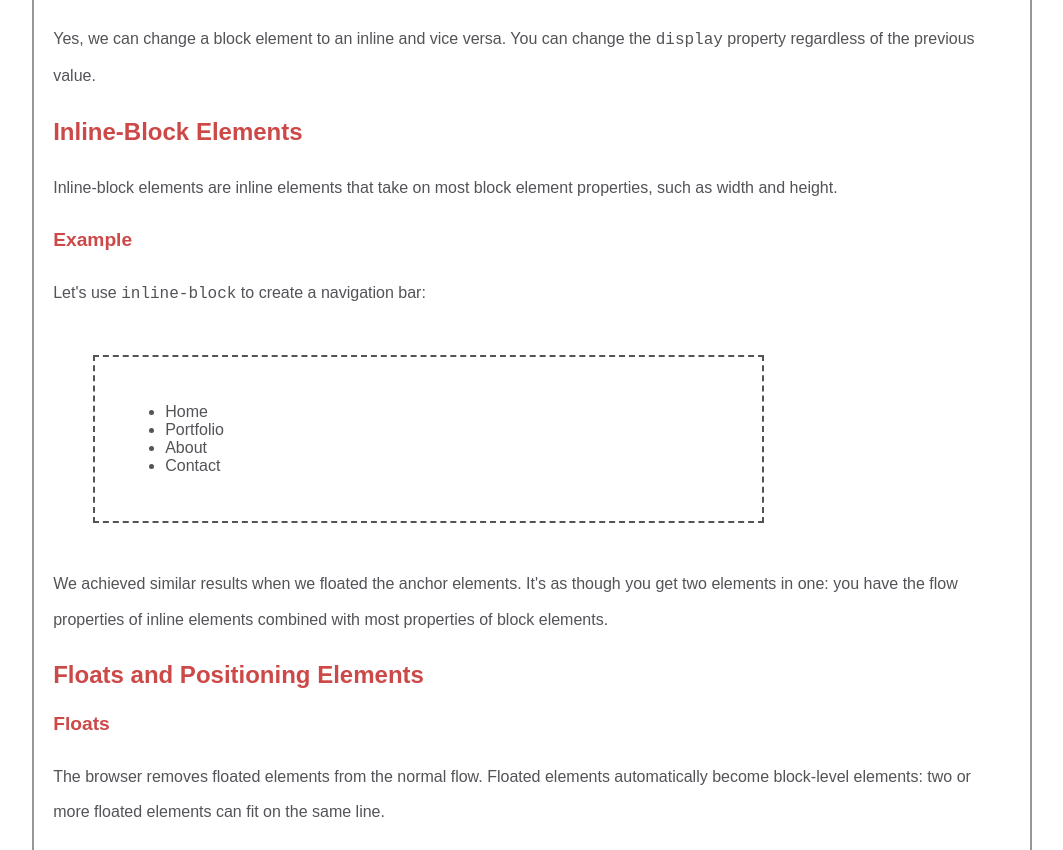
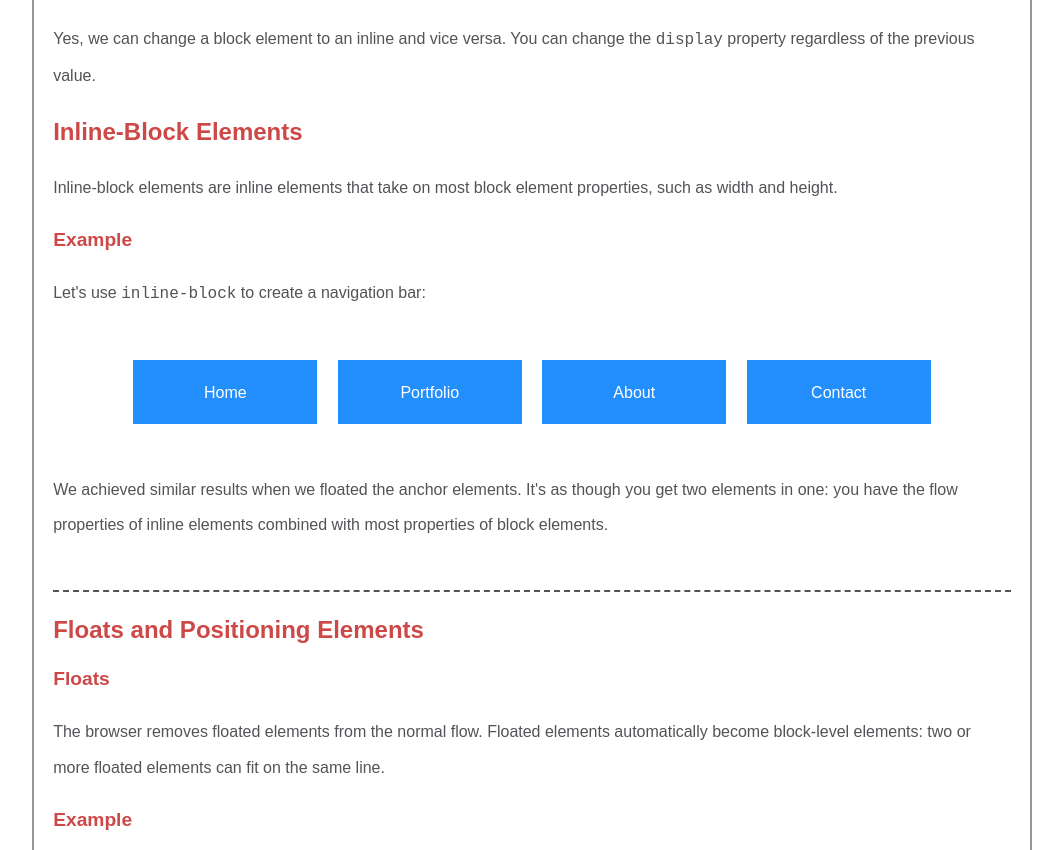
Before and after one commit to darrenchurchill/LS202, a plain HTML site: page lesson_6/08_floats_and_positioning/floats_and_positioning.html in a window 1280 px wide. Shown: the part 3012-3862 px from the top of the page, without its empty margins (108-1171 px from the left). Drawn offline with Linux system fonts and the light colour scheme.

Commit message:
Add "Inline-Block Elements" styles

```diff
--- a/lesson_6/08_floats_and_positioning/floats_and_positioning.css
+++ b/lesson_6/08_floats_and_positioning/floats_and_positioning.css
@@ -88,7 +88,8 @@ figure p {
   border: 3px solid #006300;
 }
 
-#block-elements figure {
+#block-elements figure,
+#inline-block-elements figure {
   width: 100%;
   border: none;
   padding: 0;
@@ -96,7 +97,8 @@ figure p {
 }
 
 #block-elements div,
-#block-elements a {
+#block-elements a,
+#inline-block-elements a {
   color: white;
   background-color: #228ffc;
 }
@@ -167,3 +169,33 @@ figure p {
 #block-float-width-and-height div + div {
   width: 50%;
 }
+
+#inline-block-elements {
+  border-bottom: 2px dashed #545454;
+  padding-bottom: 3em;
+}
+
+#inline-block-elements figure {
+  margin: 3rem 0;
+}
+
+#inline-block-elements figure ul {
+  padding: 0;
+  margin: auto;
+  width: max-content;
+}
+
+#inline-block-elements figure li {
+  list-style-type: none;
+  display: inline-block;
+}
+
+#inline-block-elements figure a {
+  display: inline-block;
+  box-sizing: border-box;
+  text-align: center;
+  height: 4em;
+  width: 11.5em;
+  padding: 1.5em 0;
+  margin: 0 0.5em;
+}
--- a/lesson_6/08_floats_and_positioning/floats_and_positioning.html
+++ b/lesson_6/08_floats_and_positioning/floats_and_positioning.html
@@ -199,7 +199,7 @@
       </p>
     </section>
 
-    <section>
+    <section id="inline-block-elements">
       <h1>Inline-Block Elements</h1>
 
       <p>
```
